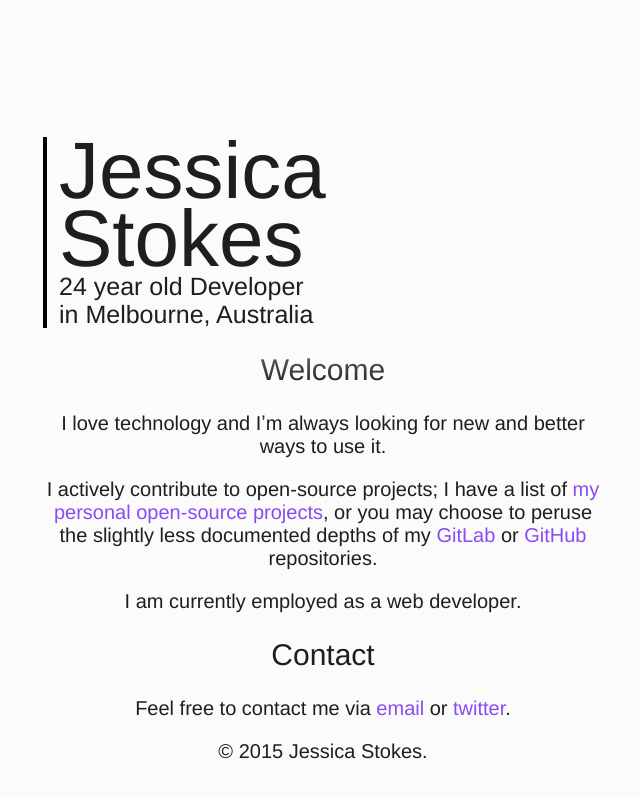
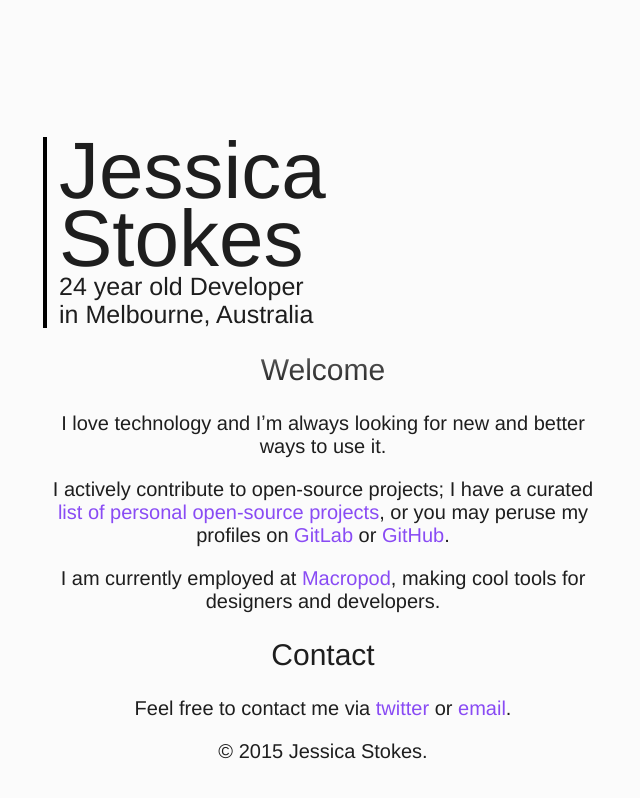
Before and after one commit to ticky/jessicastokes.net, a Jekyll site: the page built from index.md, in a window 1280 px wide. Shown: the top 798 px of the page, without its empty margins (317-957 px from the left). Built offline with Jekyll 4.4.1, drawn with Linux system fonts in a browser that asks for light colours.

Commit message:
Nicer wording for the homepage

```diff
--- a/index.md
+++ b/index.md
@@ -5,9 +5,9 @@ layout: default
 
 I **love** technology and Iʼm always looking for new and better ways to use it.
 
-I actively contribute to open-source projects; I have a list of [my personal open-source projects](examples.html), or you may choose to peruse the slightly less documented depths of my [GitLab](https://gitlab.com/u/grapegravity) or [GitHub](https://github.com/grapegravity) repositories.
+I actively contribute to open-source projects; I have a curated [list of personal open-source projects](examples.html), or you may peruse my profiles on [GitLab](https://gitlab.com/u/grapegravity) or [GitHub](https://github.com/grapegravity).
 
-I am currently employed as a web developer.
+I am currently employed at [Macropod](https://macropod.com), making cool tools for designers and developers.
 
 ## Contact
-Feel free to contact me via [email](mailto:hello@jessicastokes.net) or [twitter](https://twitter.com/grapegravity).
+Feel free to contact me via [twitter](https://twitter.com/grapegravity) or [email](mailto:hello@jessicastokes.net).
```
